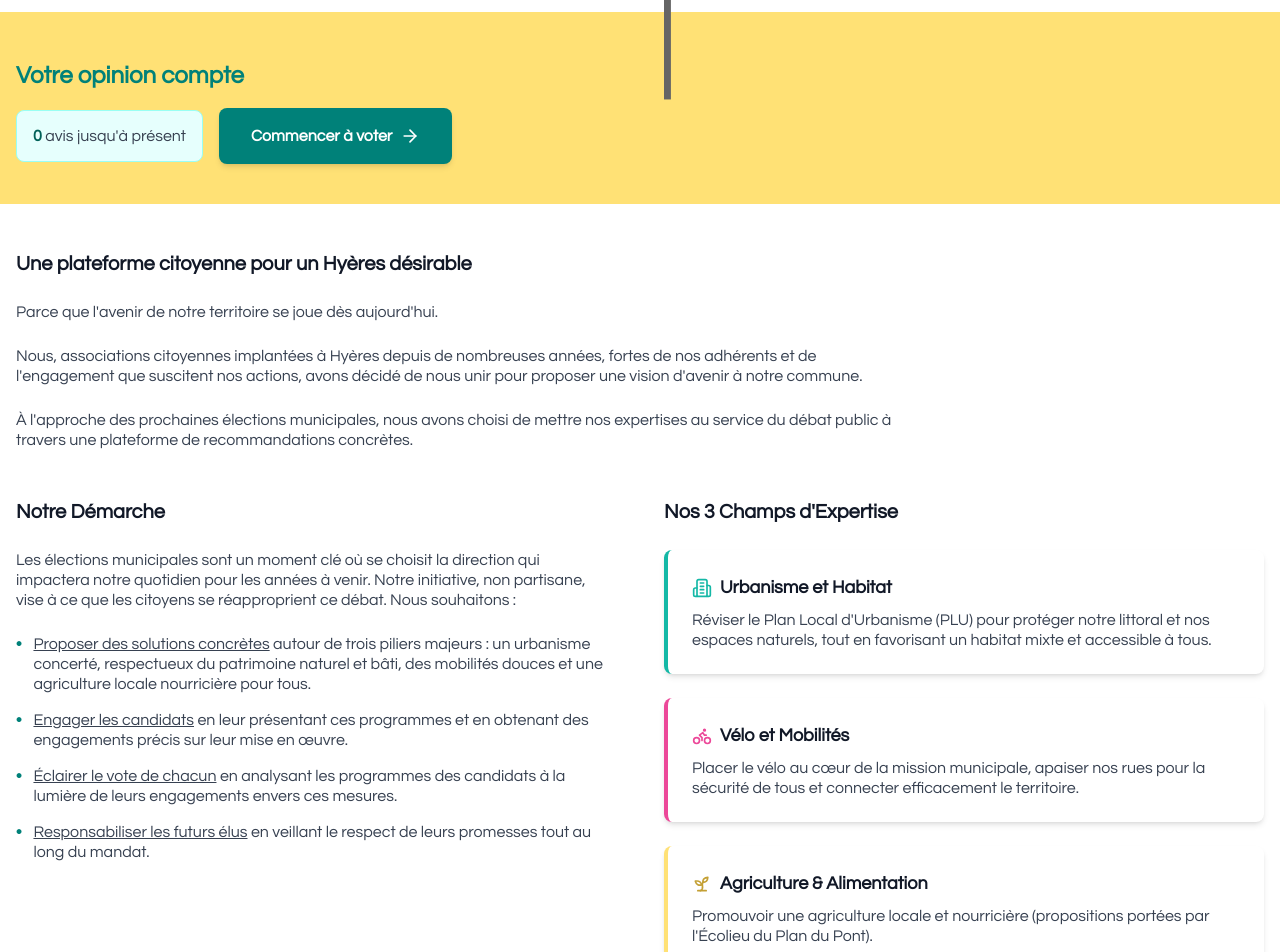
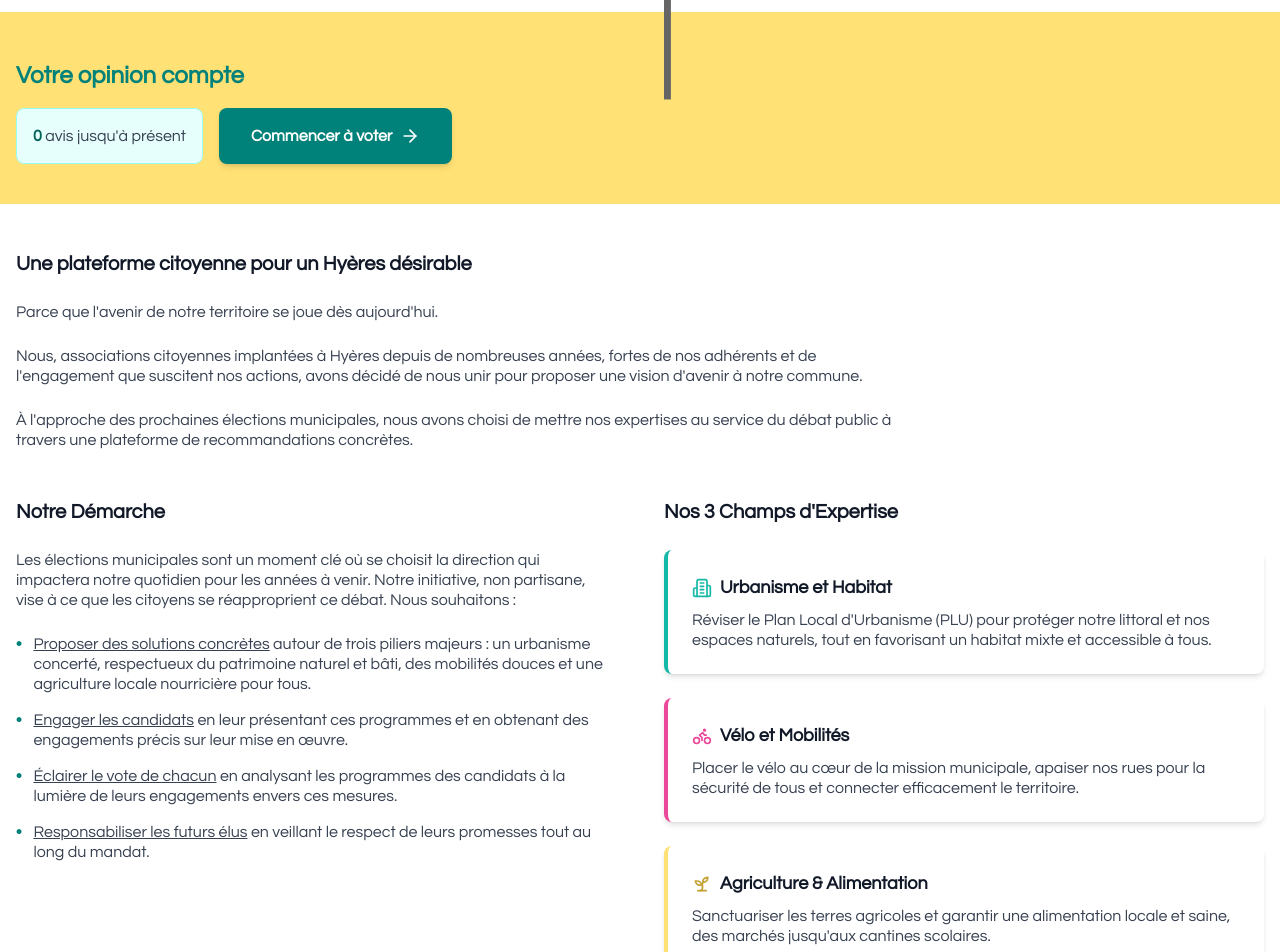
Before and after one commit to cedricborderie/hyeres2026, a Next.js app: page / in a window 1280 px wide. Shown: the part 460-1412 px from the top of the page. Built offline with nearby package versions, Linux system fonts and the light colour scheme; no server answers; the database is empty.

Commit message:
fix: CSS (layout scripts, globals container), Agriculture texte, hauteur compteur/bouton

```diff
--- a/app/globals.css
+++ b/app/globals.css
@@ -38,34 +38,3 @@ body {
     text-wrap: balance;
   }
 }
-
-/* Fix pour iPhone 12 et autres appareils - éviter le débordement horizontal */
-.container {
-  max-width: 100%;
-  padding-left: 1rem;
-  padding-right: 1rem;
-}
-
-@media (min-width: 640px) {
-  .container {
-    max-width: 640px;
-  }
-}
-
-@media (min-width: 768px) {
-  .container {
-    max-width: 768px;
-  }
-}
-
-@media (min-width: 1024px) {
-  .container {
-    max-width: 1024px;
-  }
-}
-
-@media (min-width: 1280px) {
-  .container {
-    max-width: 1280px;
-  }
-}
--- a/app/layout.tsx
+++ b/app/layout.tsx
@@ -32,7 +32,14 @@ export default function RootLayout({
 }>) {
   return (
     <html lang="fr" className={`${questrial.variable} overflow-x-hidden`}>
-      <head>
+      <body className={`${questrial.className} flex flex-col min-h-screen overflow-x-hidden max-w-full`}>
+        <VoteGatekeeper>
+          <Header />
+          <main className="flex-1">
+            {children}
+          </main>
+          <Footer />
+        </VoteGatekeeper>
         {/* Plausible Analytics – statistiques respectueuses de la vie privée */}
         <Script
           src="https://plausible.io/js/pa-ZfKvTU8hH79U4TrmVchcq.js"
@@ -41,15 +48,6 @@ export default function RootLayout({
         <Script id="plausible-init" strategy="afterInteractive">
           {`window.plausible=window.plausible||function(){(plausible.q=plausible.q||[]).push(arguments)},plausible.init=plausible.init||function(i){plausible.o=i||{}};plausible.init();`}
         </Script>
-      </head>
-      <body className={`${questrial.className} flex flex-col min-h-screen overflow-x-hidden max-w-full`}>
-        <VoteGatekeeper>
-          <Header />
-          <main className="flex-1">
-            {children}
-          </main>
-          <Footer />
-        </VoteGatekeeper>
         <Script
           src="https://challenges.cloudflare.com/turnstile/v0/api.js"
           strategy="lazyOnload"
--- a/app/page.tsx
+++ b/app/page.tsx
@@ -73,7 +73,7 @@ export default function Home() {
               <LiveStats />
               <Link
                 href="/propositions"
-                className="inline-flex items-center justify-center gap-2 bg-primary-600 text-white px-8 py-4 rounded-lg text-base font-semibold hover:bg-primary-700 transition-colors shadow-md hover:shadow-lg shrink-0"
+                className="h-14 inline-flex items-center justify-center gap-2 bg-primary-600 text-white px-8 rounded-lg text-base font-semibold hover:bg-primary-700 transition-colors shadow-md hover:shadow-lg shrink-0"
               >
                 Commencer à voter
                 <ArrowRight className="w-5 h-5" />
@@ -162,7 +162,7 @@ export default function Home() {
                     Agriculture & Alimentation
                   </h3>
                   <p className="text-gray-700 leading-[20px] font-medium">
-                    Promouvoir une agriculture locale et nourricière (propositions portées par l'Écolieu du Plan du Pont).
+                    Sanctuariser les terres agricoles et garantir une alimentation locale et saine, des marchés jusqu'aux cantines scolaires.
                   </p>
                 </div>
               </div>
--- a/components/LiveStats.tsx
+++ b/components/LiveStats.tsx
@@ -28,8 +28,8 @@ export default function LiveStats() {
   }, []);
 
   return (
-    <div className="bg-primary-50 border border-primary-200 rounded-lg py-[13px] px-4 text-center shrink-0">
-      <p className="text-base font-medium text-gray-700 align-middle">
+    <div className="h-14 flex items-center justify-center bg-primary-50 border border-primary-200 rounded-lg px-4 shrink-0">
+      <p className="text-base font-medium text-gray-700">
         {loading ? (
           <span className="text-gray-500">Chargement...</span>
         ) : (
```
